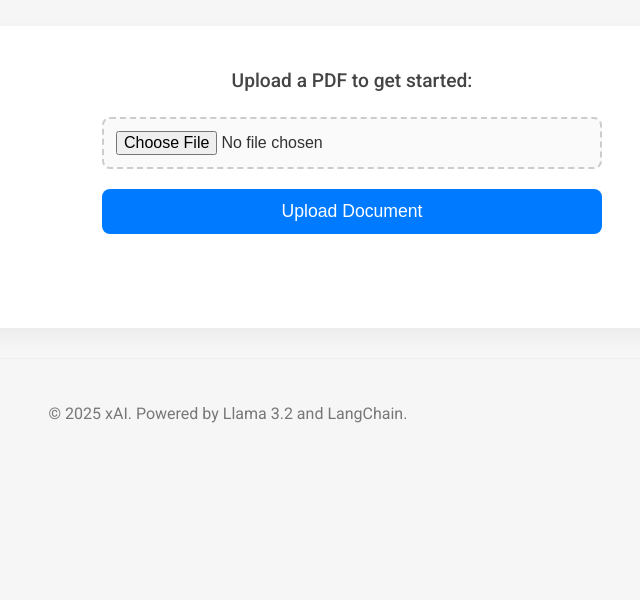
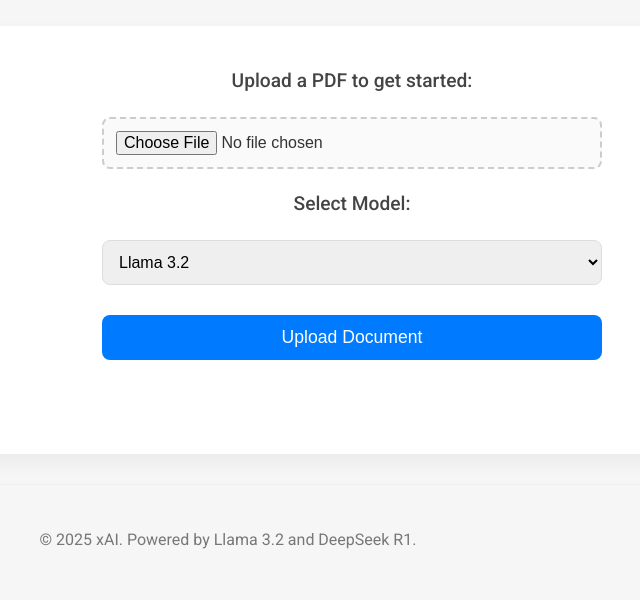
Before and after one commit to Nimeshs54/Flask-RAG-ChatBot, a Flask app: page / in a window 1280 px wide. Shown: the part 200-800 px from the top of the page, without its empty margins (288-928 px from the left). Run offline with Flask 3, Linux system fonts and the light colour scheme.

Commit message:
Added DeepSeek r1 model

```diff
--- a/app.py
+++ b/app.py
@@ -1,20 +1,28 @@
 import os
+from dotenv import load_dotenv
 from flask import Flask, request, render_template, jsonify
 from langchain_community.document_loaders import PyPDFLoader
 from langchain.text_splitter import RecursiveCharacterTextSplitter
 from langchain_community.vectorstores import Chroma
-from langchain_ollama import OllamaEmbeddings
+from langchain_community.embeddings import OllamaEmbeddings
 from langchain_community.llms import Ollama
+from langchain_groq import ChatGroq
 from langchain.chains import RetrievalQA
 from langchain.prompts import PromptTemplate
+
+# Load environment variables from .env file
+load_dotenv()
 
 app = Flask(__name__)
 UPLOAD_FOLDER = 'uploads'
 app.config['UPLOAD_FOLDER'] = UPLOAD_FOLDER
 
+# Ensure upload folder exists
 os.makedirs(UPLOAD_FOLDER, exist_ok=True)
 
+# Global variable to store the QA chain and selected model
 qa_chain = None
+selected_model = None
 
 @app.route('/', methods=['GET'])
 def index():
@@ -22,13 +30,17 @@
 
 @app.route('/upload', methods=['POST'])
 def upload_file():
-    global qa_chain
+    global qa_chain, selected_model
     if 'file' not in request.files:
         return jsonify({"error": "No file uploaded"}), 400
 
     file = request.files['file']
     if file.filename == '':
         return jsonify({"error": "No file selected"}), 400
+
+    selected_model = request.form.get('model')  # Get selected model from form
+    if not selected_model:
+        return jsonify({"error": "No model selected"}), 400
 
     if file and file.filename.endswith('.pdf'):
         filepath = os.path.join(app.config['UPLOAD_FOLDER'], file.filename)
@@ -46,8 +58,20 @@
         embeddings = OllamaEmbeddings(model="llama3.2")
         vectorstore = Chroma.from_documents(texts, embeddings)
 
-        # Set up the LLM and QA chain
-        llm = Ollama(model="llama3.2")
+        # Set up the LLM based on user selection
+        if selected_model == "llama3.2":
+            llm = Ollama(model="llama3.2")
+        elif selected_model == "deepseek-r1-distill-qwen-32b":
+            groq_api_key = os.getenv("GROQ_API_KEY")
+            if not groq_api_key:
+                return jsonify({"error": "GROQ_API_KEY not found in .env"}), 500
+            llm = ChatGroq(
+                groq_api_key=groq_api_key,
+                model_name="deepseek-r1-distill-qwen-32b"
+            )
+        else:
+            return jsonify({"error": "Invalid model selected"}), 400
+
         prompt_template = """Use the following pieces of context to answer the question. If you don't know the answer, say so.
         Context: {context}
         Question: {question}
@@ -60,7 +84,7 @@
             chain_type_kwargs={"prompt": prompt}
         )
 
-        return jsonify({"message": "File uploaded and processed successfully"}), 200
+        return jsonify({"message": "File uploaded and processed successfully", "model": selected_model}), 200
     else:
         return jsonify({"error": "Only PDF files are supported"}), 400
 
@@ -76,7 +100,7 @@
     # Get the answer from the QA chain
     result = qa_chain({"query": question})
     answer = result["result"]
-    return jsonify({"answer": answer})
+    return jsonify({"answer": answer, "model": selected_model})
 
 if __name__ == '__main__':
     app.run(debug=True)
--- a/requirements.txt
+++ b/requirements.txt
@@ -2,5 +2,7 @@
 langchain==0.3.0
 langchain-community==0.3.0
 langchain-ollama==0.2.0
+langchain-groq==0.2.0
 PyPDF2==3.0.1
 chromadb==0.5.5
+python-dotenv==1.0.1
--- a/static/style.css
+++ b/static/style.css
@@ -78,6 +78,14 @@
     border-color: #007BFF;
 }
 
+select {
+    padding: 12px;
+    border: 1px solid #ddd;
+    border-radius: 8px;
+    font-size: 1rem;
+    margin-bottom: 10px;
+}
+
 button {
     padding: 12px 30px;
     background-color: #007BFF;
@@ -107,6 +115,11 @@
     color: #222;
     margin-bottom: 20px;
     text-align: center;
+}
+
+#current-model {
+    font-weight: 500;
+    color: #007BFF;
 }
 
 #chat-box {
--- a/templates/index.html
+++ b/templates/index.html
@@ -19,6 +19,11 @@
             <form id="upload-form" enctype="multipart/form-data">
                 <label for="file">Upload a PDF to get started:</label>
                 <input type="file" name="file" id="file" accept=".pdf" required>
+                <label for="model">Select Model:</label>
+                <select name="model" id="model" required>
+                    <option value="llama3.2">Llama 3.2</option>
+                    <option value="deepseek-r1-distill-qwen-32b">DeepSeek R1 Distill Qwen 32B</option>
+                </select>
                 <button type="submit">Upload Document</button>
             </form>
             <p id="upload-message"></p>
@@ -27,6 +32,7 @@
         <!-- Chat Section (hidden until document is uploaded) -->
         <div id="chat-section" class="hidden">
             <h2>Ask a Question</h2>
+            <p>Using Model: <span id="current-model"></span></p>
             <div id="chat-box"></div>
             <form id="chat-form">
                 <input type="text" id="question" placeholder="Ask something about the document..." required>
@@ -35,7 +41,7 @@
         </div>
     </div>
     <footer>
-        <p>&copy; 2025 xAI. Powered by Llama 3.2 and LangChain.</p>
+        <p>© 2025 xAI. Powered by Llama 3.2 and DeepSeek R1.</p>
     </footer>
 
     <script>
@@ -44,6 +50,7 @@
         const chatForm = document.getElementById('chat-form');
         const chatBox = document.getElementById('chat-box');
         const uploadMessage = document.getElementById('upload-message');
+        const currentModel = document.getElementById('current-model');
 
         // Handle file upload
         uploadForm.addEventListener('submit', async (e) => {
@@ -60,6 +67,7 @@
                 uploadMessage.classList.add('success');
                 uploadForm.classList.add('hidden');
                 chatSection.classList.remove('hidden');
+                currentModel.textContent = result.model;
             } else {
                 uploadMessage.textContent = result.error;
                 uploadMessage.classList.add('error');
@@ -80,7 +88,7 @@
             const result = await response.json();
 
             if (response.ok) {
-                chatBox.innerHTML += `<p class="bot-message"><strong>Bot:</strong> ${result.answer}</p>`;
+                chatBox.innerHTML += `<p class="bot-message"><strong>Bot (${result.model}):</strong> ${result.answer}</p>`;
             } else {
                 chatBox.innerHTML += `<p class="error"><strong>Error:</strong> ${result.error}</p>`;
             }
```
